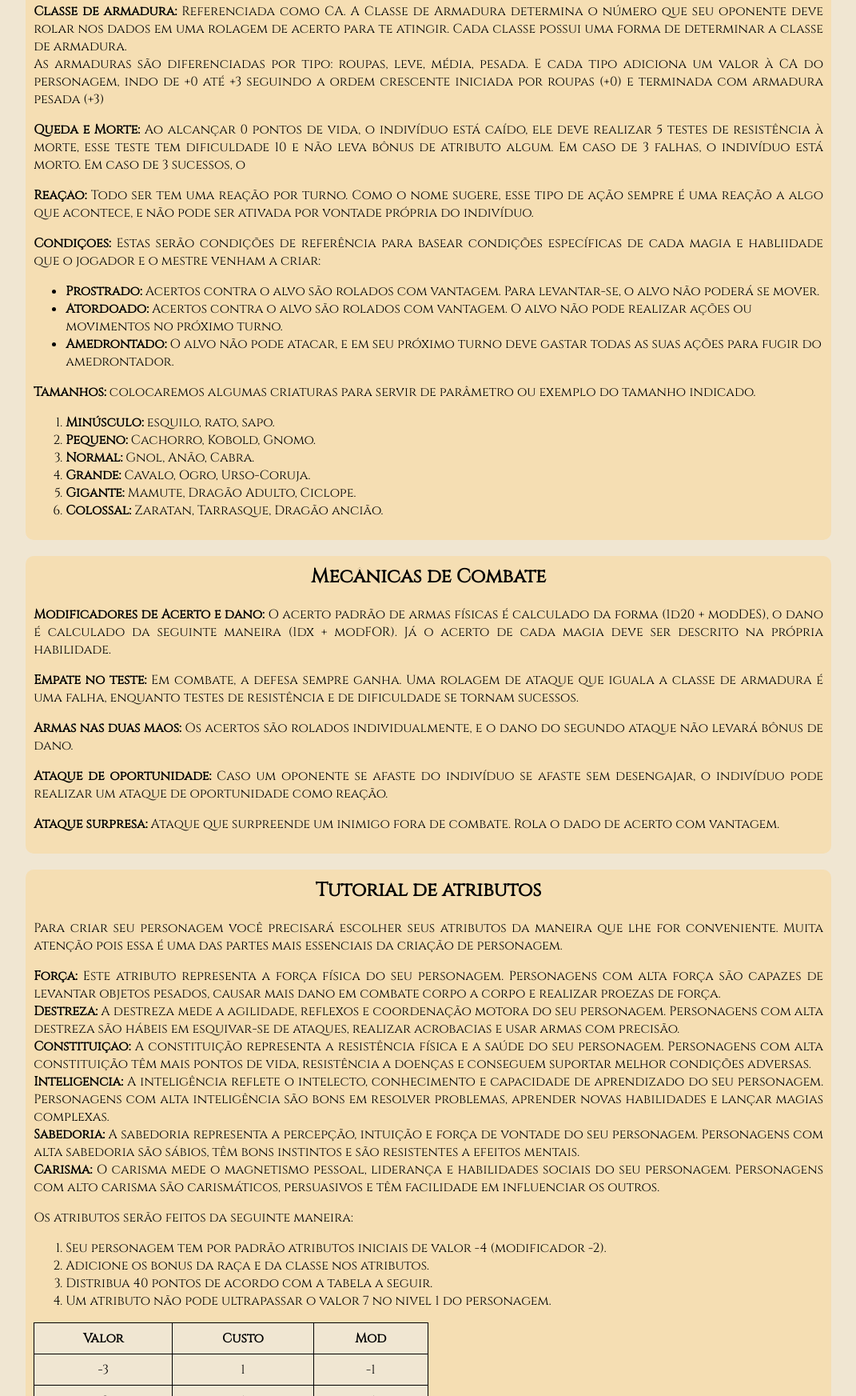
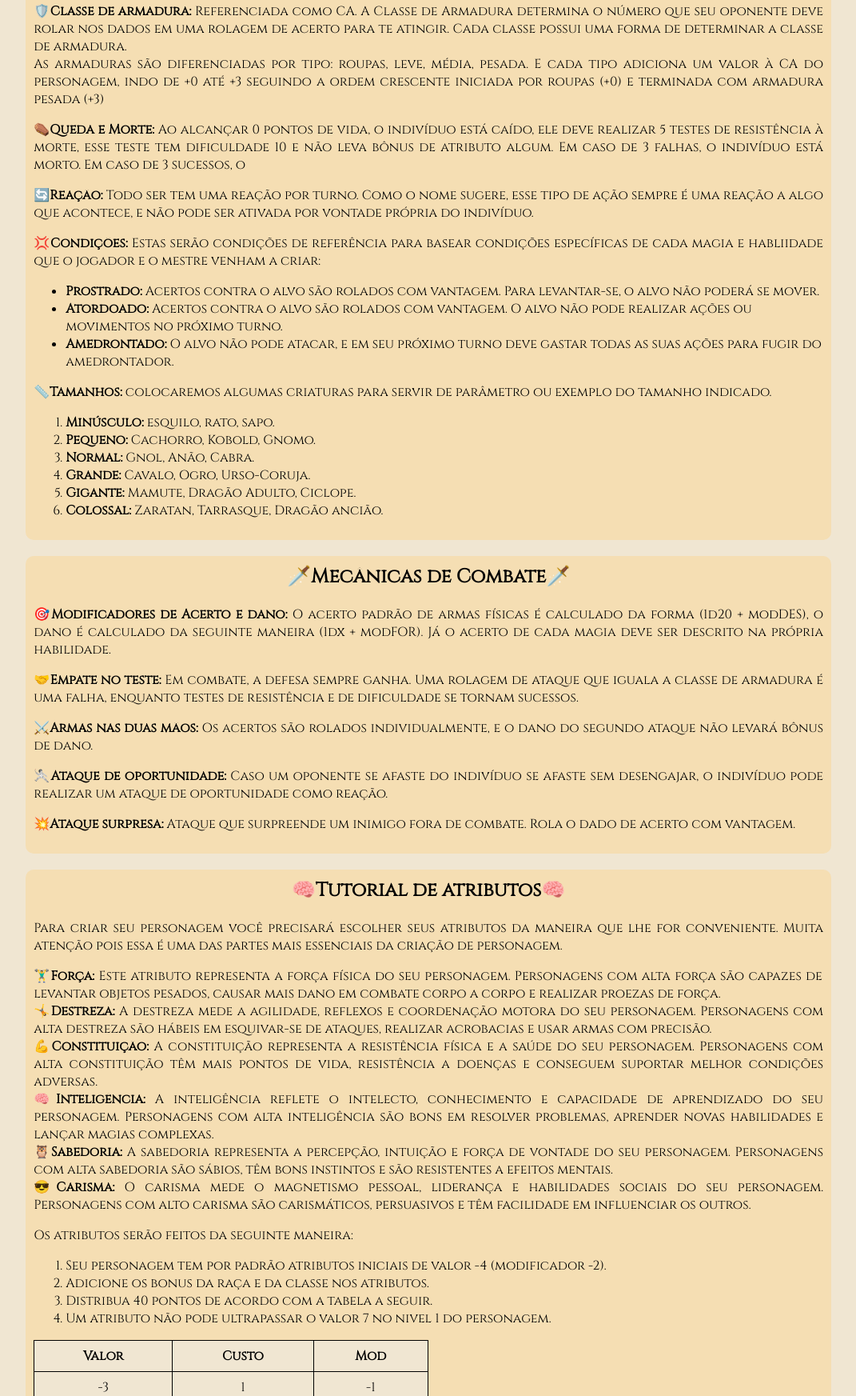
Before and after one commit to Theolmcs01/projeto_coder, a plain HTML site: page site_páginas/regras.html in a window 1280 px wide. Shown: the part 693-2438 px from the top of the page at 80% size, without its empty margins (59-1130 px from the left). Drawn offline with Linux system fonts and the light colour scheme.

Commit message:
ultimos retoques2

```diff
--- a/projeto.css
+++ b/projeto.css
@@ -59,7 +59,7 @@ header, .site-nav {
     position: absolute;
     top: 70%;
     left: 50%;
-    font-size: 25px;
+    font-size: 23px;
     transform: translate(-50%, -50%);
     text-align: center;
     color: white;
--- a/site_páginas/regras.html
+++ b/site_páginas/regras.html
@@ -25,36 +25,36 @@
             <button onclick="search()">Buscar</button>
         </div>
         <section id="mecanicas-gerais">
-            <h2>Mecânicas Gerais</h2>
+            <h2>🎲Mecânicas Gerais🎲</h2>
             <p>
-                <strong>Atributos:</strong> Os atributos são componentes essenciais no RPG que ajudam a quantificar
+                <strong>🌟Atributos:</strong> Os atributos são componentes essenciais no RPG que ajudam a quantificar
                 a habilidade dos personagens, eles são divididos em 6, sendo eles: força, destreza,
                 constituição, inteligência, sabedoria e carisma. São importantes tanto dentro quanto
                 fora do combate, pois até mesmo em interações sociais ou com o ambiente os atributos
                 são levados em conta.
             </p>
             <p>
-                <strong>Modificadores:</strong> Valores derivados dos atributos que afetam diretamente os resultados
+                <strong>🔧Modificadores:</strong> Valores derivados dos atributos que afetam diretamente os resultados
                 das ações do personagem. Esses valores serão adicionados ou subtraídos em rolagens de dado
                 ou testes de habilidade para determinar o sucesso ou fracasso dos personagens.<br>
                 Mais a frente veremos como selecionar seus atributos e modificadores.
             </p>
 
             <p>
-                <strong>Vida:</strong> Também chamado de HP. Representam a quantidade de dano que seu personagem pode receber
+                <strong>❤️Vida:</strong> Também chamado de HP. Representam a quantidade de dano que seu personagem pode receber
                 Cada classe tem uma quantidade específica de HP no nível 1 e conforme a escalada de nível,
                 acrescenta um valor que varia de classe em classe.
             </p>
 
             <p>
-                <strong>Energia:</strong> Também chamado de MP. São pontos que serão usados para utilizar as habilidades dos personagens.
+                <strong>⚡Energia:</strong> Também chamado de MP. São pontos que serão usados para utilizar as habilidades dos personagens.
                 Cada classe não somente tem uma quantidade específica assim como o HP, como algumas classes tem um sistema
                 diferente ou utilizam uma nomenclatura diferente, mas tem a mesma função de ser uma quantificação da capacidade
                 de utilizar habilidades.
             </p>
 
             <p>
-                <strong>Classe de armadura:</strong> Referenciada como CA. A Classe de Armadura determina o número que seu oponente deve rolar
+                <strong>🛡️Classe de armadura:</strong> Referenciada como CA. A Classe de Armadura determina o número que seu oponente deve rolar
                 nos dados em uma rolagem de acerto para te atingir. Cada classe possui uma forma de
                 determinar a classe de armadura.
                 <br>
@@ -63,16 +63,16 @@
                 iniciada por roupas (+0) e terminada com armadura pesada (+3)
             </p>
             <p>
-                <strong>Queda e Morte:</strong> Ao alcançar 0 pontos de vida, o indivíduo está caído, ele deve realizar
+                <strong>⚰️Queda e Morte:</strong> Ao alcançar 0 pontos de vida, o indivíduo está caído, ele deve realizar
                 5 testes de resistência à morte, esse teste tem dificuldade 10 e não leva bônus de
                 atributo algum. Em caso de 3 falhas, o indivíduo está morto. Em caso de 3 sucessos, o
             </p>
             <p>
-                <strong>Reação:</strong> Todo ser tem uma reação por turno. Como o nome sugere, esse tipo de ação sempre
+                <strong>🔄Reação:</strong> Todo ser tem uma reação por turno. Como o nome sugere, esse tipo de ação sempre
                 é uma reação a algo que acontece, e não pode ser ativada por vontade própria do indivíduo.
             </p>
             <p>
-                <strong>Condições:</strong> Estas serão condições de referência para basear condições específicas de cada
+                <strong>💢Condições:</strong> Estas serão condições de referência para basear condições específicas de cada
                 magia e habliidade que o jogador e o mestre venham a criar:
             </p>
             <ul>
@@ -86,7 +86,7 @@
                 gastar todas as suas ações para fugir do amedrontador.</li>
             </ul>
             <p>
-                <strong>Tamanhos:</strong> colocaremos algumas criaturas para servir de parâmetro ou exemplo do tamanho indicado.
+                <strong>📏Tamanhos:</strong> colocaremos algumas criaturas para servir de parâmetro ou exemplo do tamanho indicado.
             </p>
             <ol>
                 <li><strong>Minúsculo:</strong> esquilo, rato, sapo.</li>
@@ -99,33 +99,33 @@
         </section>
 
         <section id="mecanicas_combate">
-            <h2>Mecânicas de Combate</h2>
+            <h2>🗡️Mecânicas de Combate🗡️</h2>
             <p>
-                <strong>Modificadores de Acerto e dano:</strong> O acerto padrão de armas físicas é calculado da forma
+                <strong>🎯Modificadores de Acerto e dano:</strong> O acerto padrão de armas físicas é calculado da forma
                 (1d20 + modDES), o dano é calculado da seguinte maneira (1dx + modFOR). Já o acerto de
                 cada magia deve ser descrito na própria habilidade.
             </p>
             <P>
-                <strong>Empate no teste:</strong> Em combate, a defesa sempre ganha. Uma rolagem de ataque que iguala
+                <strong>🤝Empate no teste:</strong> Em combate, a defesa sempre ganha. Uma rolagem de ataque que iguala
                 a classe de armadura é uma falha, enquanto testes de resistência e de dificuldade se
                 tornam sucessos.
             </P>
             <p>
-                <strong>Armas nas duas mãos:</strong> Os acertos são rolados individualmente, e o dano do segundo ataque
+                <strong>⚔️Armas nas duas mãos:</strong> Os acertos são rolados individualmente, e o dano do segundo ataque
                 não levará bônus de dano.
             </p>
             <p>
-                <strong>Ataque de oportunidade:</strong> Caso um oponente se afaste do indivíduo se afaste sem desengajar,
+                <strong>🤺Ataque de oportunidade:</strong> Caso um oponente se afaste do indivíduo se afaste sem desengajar,
                 o indivíduo pode realizar um ataque de oportunidade como reação.
             </p>
             <p>
-                <strong>Ataque surpresa:</strong> Ataque que surpreende um inimigo fora de combate. Rola o dado de acerto
+                <strong>💥Ataque surpresa:</strong> Ataque que surpreende um inimigo fora de combate. Rola o dado de acerto
                 com vantagem.
             </p>
         </section>
 
         <section id="atributos">
-            <h2>Tutorial de atributos</h2>
+            <h2>🧠Tutorial de atributos🧠</h2>
             <p>
                 Para criar seu personagem você precisará escolher seus atributos da maneira que
                 lhe for conveniente. Muita atenção pois essa é uma das partes mais essenciais
@@ -133,17 +133,17 @@
             </p>
 
             <p>
-                <strong>Força:</strong> Este atributo representa a força física do seu personagem. Personagens com alta força são capazes de levantar objetos pesados, causar mais dano em combate corpo a corpo e realizar proezas de força.
+                <strong>🏋️‍♂️Força:</strong> Este atributo representa a força física do seu personagem. Personagens com alta força são capazes de levantar objetos pesados, causar mais dano em combate corpo a corpo e realizar proezas de força.
                 <br>
-                <strong>Destreza:</strong> A destreza mede a agilidade, reflexos e coordenação motora do seu personagem. Personagens com alta destreza são hábeis em esquivar-se de ataques, realizar acrobacias e usar armas com precisão.
+                <strong>🤸Destreza:</strong> A destreza mede a agilidade, reflexos e coordenação motora do seu personagem. Personagens com alta destreza são hábeis em esquivar-se de ataques, realizar acrobacias e usar armas com precisão.
                 <br>
-                <strong>Constituição:</strong> A constituição representa a resistência física e a saúde do seu personagem. Personagens com alta constituição têm mais pontos de vida, resistência a doenças e conseguem suportar melhor condições adversas.
+                <strong>💪Constituição:</strong> A constituição representa a resistência física e a saúde do seu personagem. Personagens com alta constituição têm mais pontos de vida, resistência a doenças e conseguem suportar melhor condições adversas.
                 <br>
-                <strong>Inteligência:</strong> A inteligência reflete o intelecto, conhecimento e capacidade de aprendizado do seu personagem. Personagens com alta inteligência são bons em resolver problemas, aprender novas habilidades e lançar magias complexas.
+                <strong>🧠Inteligência:</strong> A inteligência reflete o intelecto, conhecimento e capacidade de aprendizado do seu personagem. Personagens com alta inteligência são bons em resolver problemas, aprender novas habilidades e lançar magias complexas.
                 <br>
-                <strong>Sabedoria:</strong> A sabedoria representa a percepção, intuição e força de vontade do seu personagem. Personagens com alta sabedoria são sábios, têm bons instintos e são resistentes a efeitos mentais.
+                <strong>🦉Sabedoria:</strong> A sabedoria representa a percepção, intuição e força de vontade do seu personagem. Personagens com alta sabedoria são sábios, têm bons instintos e são resistentes a efeitos mentais.
                 <br>
-                <strong>Carisma:</strong> O carisma mede o magnetismo pessoal, liderança e habilidades sociais do seu personagem. Personagens com alto carisma são carismáticos, persuasivos e têm facilidade em influenciar os outros.
+                <strong>😎Carisma:</strong> O carisma mede o magnetismo pessoal, liderança e habilidades sociais do seu personagem. Personagens com alto carisma são carismáticos, persuasivos e têm facilidade em influenciar os outros.
             </p>
 
             <p>
```
